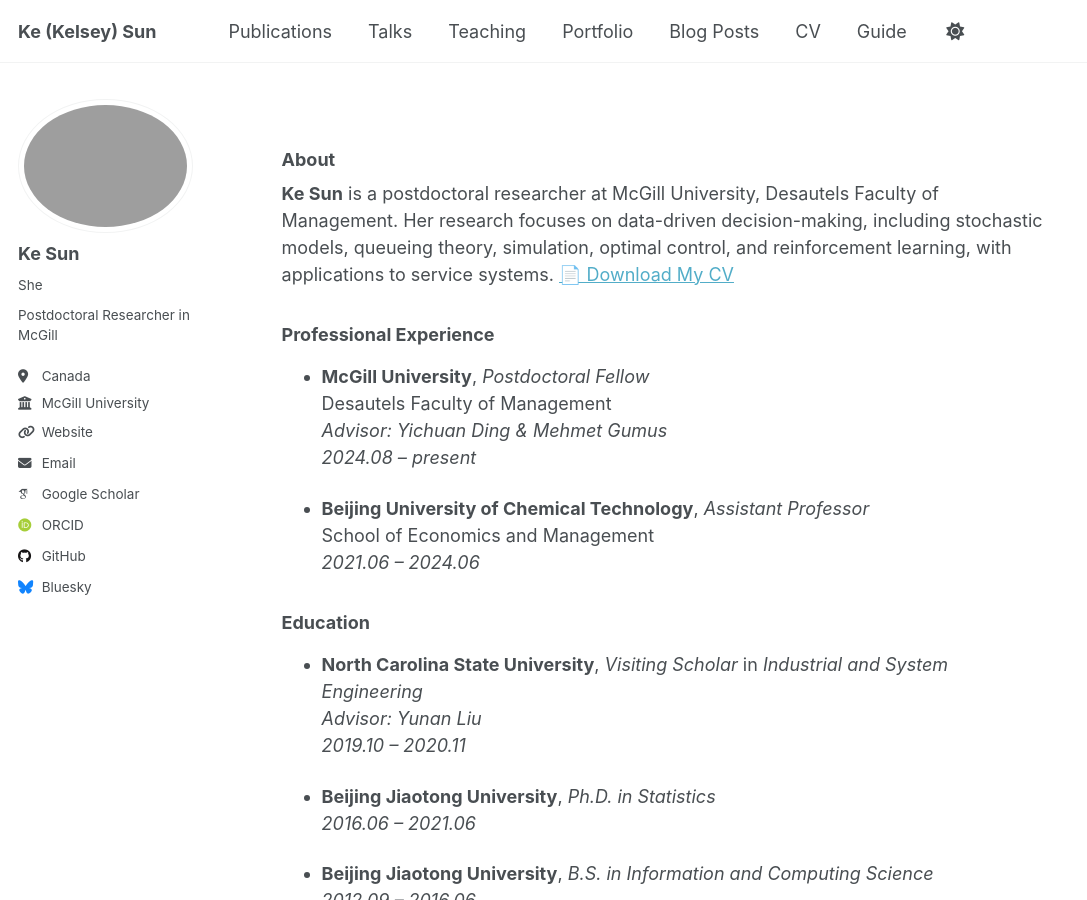
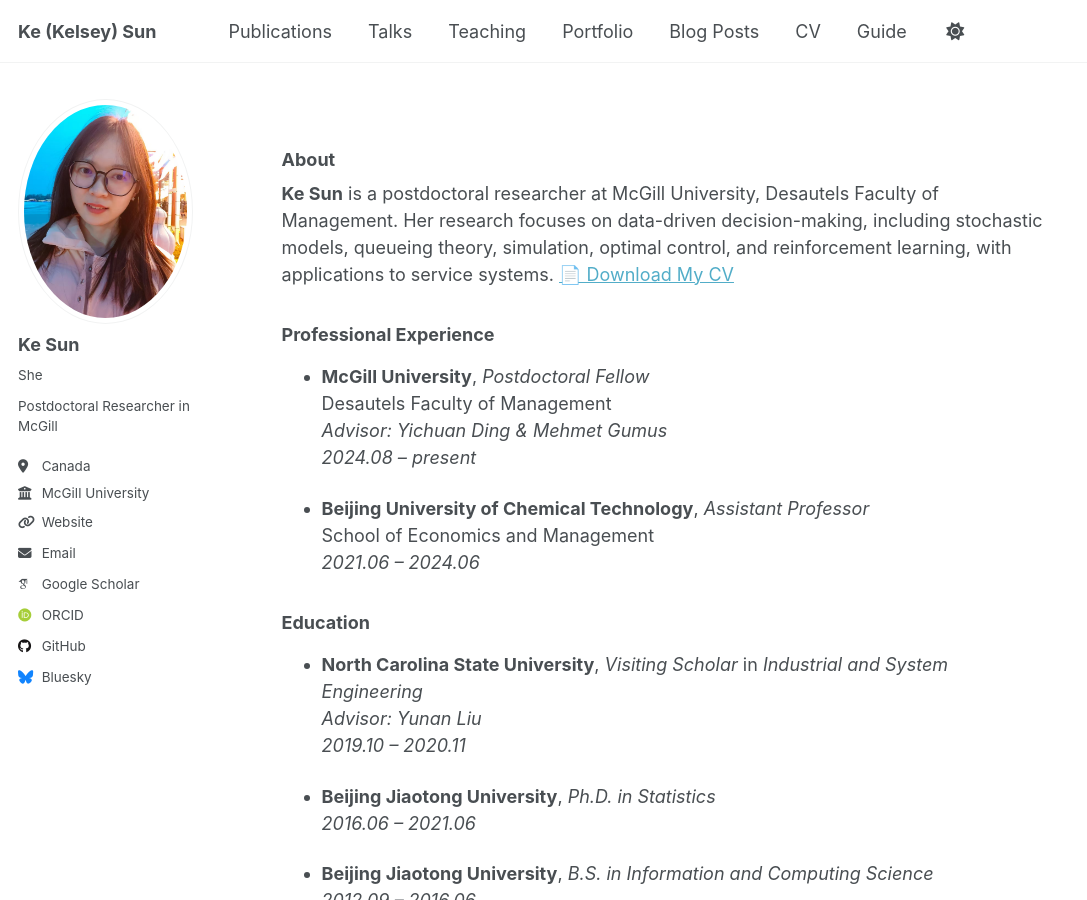
Before and after one commit to KeSun-2025/KeSun-2025.github.io, a Jekyll site: the page built from _pages/about.md, in a window 1280 px wide and 900 px high. Shown: the whole window, without its empty margins (0-1087 px from the left). Built offline with Jekyll 4.4.1, drawn with Linux system fonts in a browser that asks for light colours; some web fonts are replaced.

Commit message:
Update _config.yml

```diff
--- a/_config.yml
+++ b/_config.yml
@@ -22,7 +22,7 @@ repository               : "KeSun-2025/KeSun-2025.github.io"
 #               Additional customization can be done by editing /_includes/author-profile.html
 author:
   # Biographic information
-  avatar           : "profile.png"
+  avatar           : "my-photo.jpg"
   name             : "Ke Sun"
   pronouns         : "She"
   bio              : "Postdoctoral Researcher in McGill"
@@ -31,13 +31,15 @@ author:
   uri              : "https://kesun-2025.github.io/"
   email            : "ke.sun@mail.mcgill.ca"
 
+
   # Academic websites
   academia         : # URL
   arxiv            : # URL - Update with the correct link to your profile
   googlescholar    : "https://scholar.google.com/citations?user=cNrI-uMAAAAJ"
   impactstory      : # URL
   orcid            : "https://orcid.org/0000-0002-2095-929X"
-  semantic         : # URL
+  linkedin    : "https://www.linkedin.com/feed/"
+  # semantic         : # URL
   # pubmed           : "https://www.ncbi.nlm.nih.gov/pubmed/?term=john+snow"
   # researchgate     : # URL
   # scopus           : # URL
```
